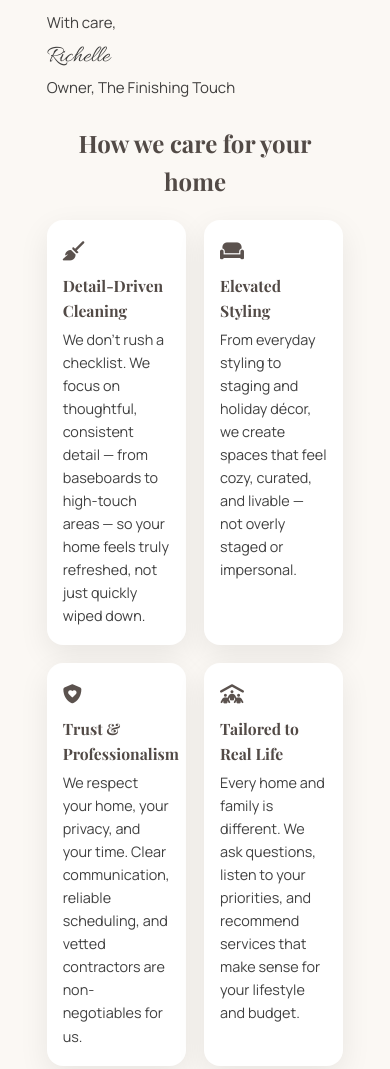
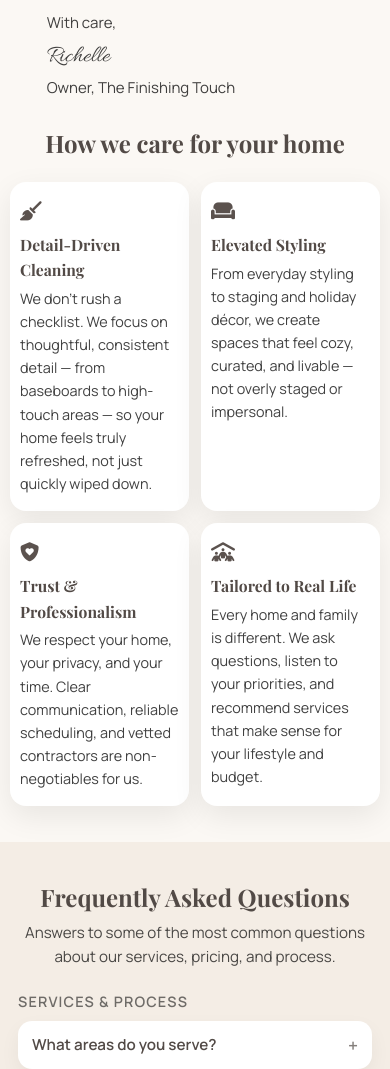
Before and after one commit to richellestoweres-maker/the-finishing-touch, a plain HTML site: page about.html in a window 390 px wide. Shown: the part 2007-3076 px from the top of the page. Drawn offline with nearby package versions, Linux system fonts and the light colour scheme.

Commit message:
Update about.html

```diff
--- a/about.html
+++ b/about.html
@@ -159,6 +159,25 @@
       font-size:.9rem;
       line-height:1.6;
       color:rgba(0,0,0,.75);
+    }
+
+    /* --- MOBILE TWEAK so 2x2 cards aren’t skinny --- */
+    @media (max-width: 640px){
+      .page-about .values-section{
+        padding-left:0;
+        padding-right:0;
+      }
+      .page-about .values-section .container{
+        width:100%;
+        padding-left:10px;
+        padding-right:10px;
+      }
+      .page-about .values-grid{
+        gap:12px;              /* a bit tighter so each card gets more width */
+      }
+      .page-about .value-card{
+        padding:14px 10px 16px; /* slimmer side padding, makes them feel wider */
+      }
     }
 
     /* FAQ */
```
